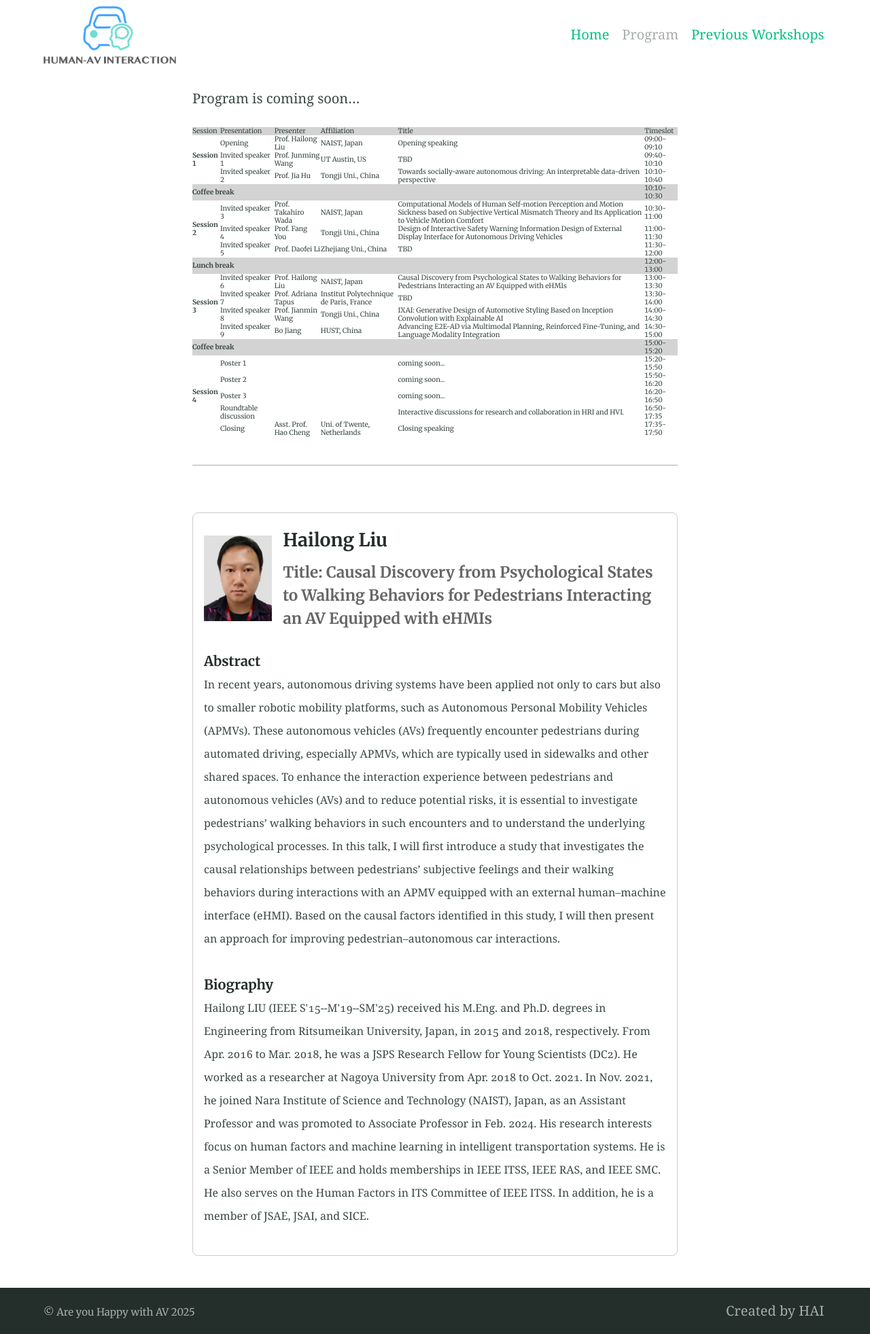
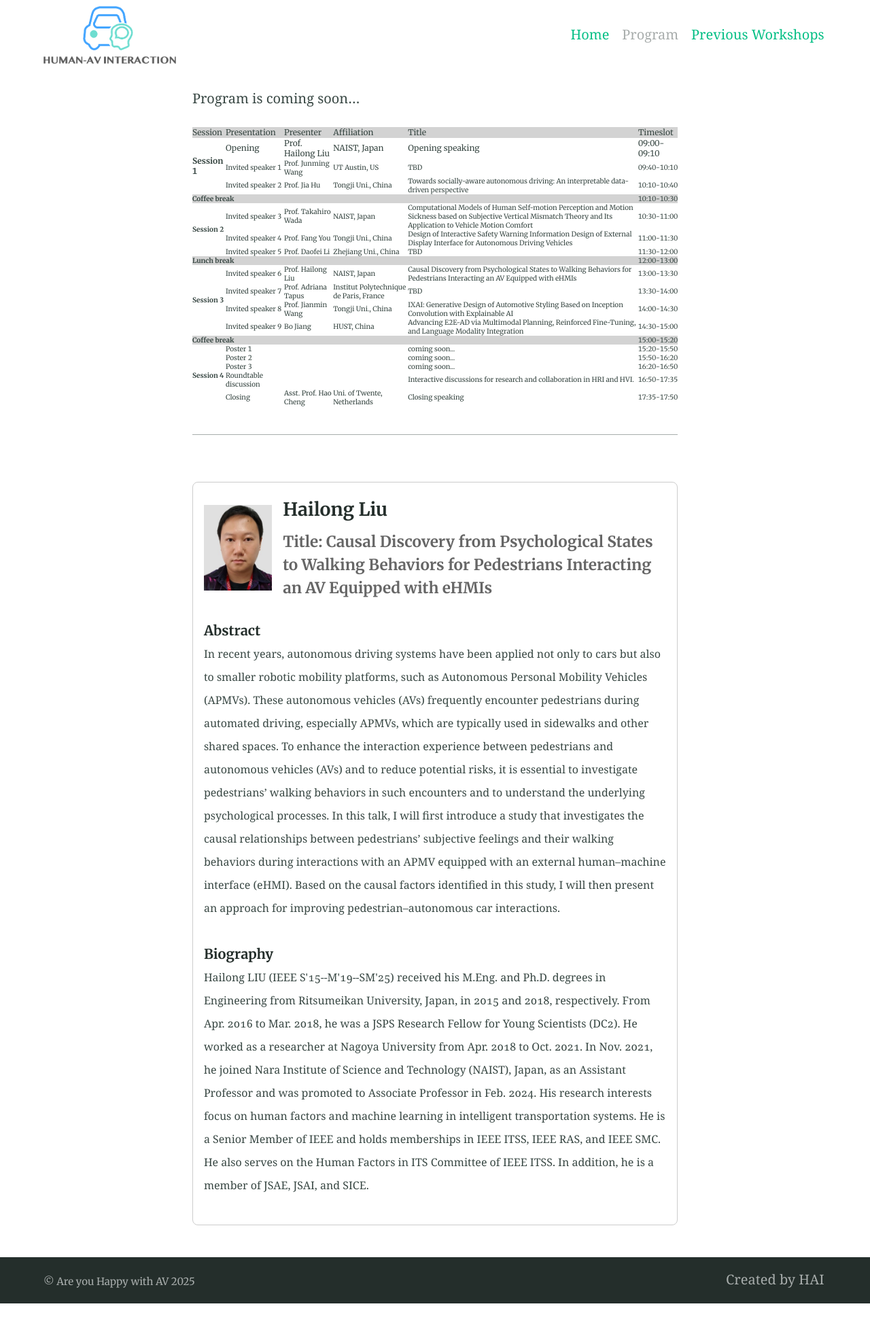
Before and after one commit to Are-You-Happy-with-AV/are-you-happy-with-av.github.io, a Jekyll site: the page built from program.md, in a window 1280 px wide. Shown: the whole page at 68% size. Built offline with Jekyll 4.4.1, drawn with Linux system fonts in a browser that asks for light colours; our own code applies the rules of GitHub Pages for plain Markdown files; after the commit the page ends 1918 px from its top, so only the background shows below that.

Commit message:
Update program.md

```diff
--- a/program.md
+++ b/program.md
@@ -1,21 +1,21 @@
 Program is coming soon...
 <div style="font-size:3px;">
-<table border="1" cellspacing="0" cellpadding="3" style="border-collapse: collapse; text-align:center; width:100%; line-height:1.2">
+<table border="1" cellspacing="0" cellpadding="3" style="border-collapse: collapse; text-align:center; width:100%; line-height:1.3; font-size:12px">
   <tr style="background-color:lightgrey;">
-    <th style="font-size:10px;">Session</th>
-    <th style="font-size:10px;">Presentation</th>
-    <th style="font-size:10px;">Presenter</th>
-    <th style="font-size:10px;">Affiliation</th>
-    <th style="font-size:10px;">Title</th>
-    <th style="font-size:10px;">Timeslot</th>
+    <th style="font-size:12px;">Session</th>
+    <th style="font-size:12px;">Presentation</th>
+    <th style="font-size:12px;">Presenter</th>
+    <th style="font-size:12px;">Affiliation</th>
+    <th style="font-size:12px;">Title</th>
+    <th style="font-size:12px;">Timeslot</th>
   </tr>
   <tr>
-    <td rowspan="3" style="font-size:10px;"><b>Session 1</b></td>
-    <td style="font-size:10px;">Opening</td>
-    <td style="font-size:10px;">Prof. Hailong Liu</td>
-    <td style="font-size:10px;">NAIST, Japan</td>
-    <td style="font-size:10px;">Opening speaking</td>
-    <td style="font-size:10px;">09:00-09:10</td>
+    <td rowspan="3" style="font-size:12px;"><b>Session 1</b></td>
+    <td style="font-size:12px;">Opening</td>
+    <td style="font-size:12px;">Prof. Hailong Liu</td>
+    <td style="font-size:12px;">NAIST, Japan</td>
+    <td style="font-size:12px;">Opening speaking</td>
+    <td style="font-size:12px;">09:00-09:10</td>
   </tr>
   <tr>
     <td style="font-size:10px;">Invited speaker 1</td>
```
